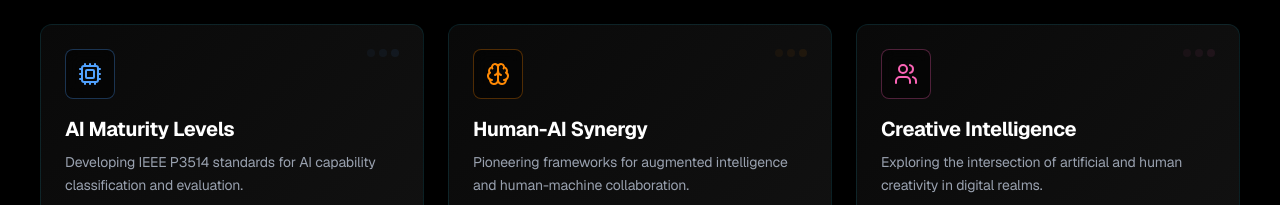
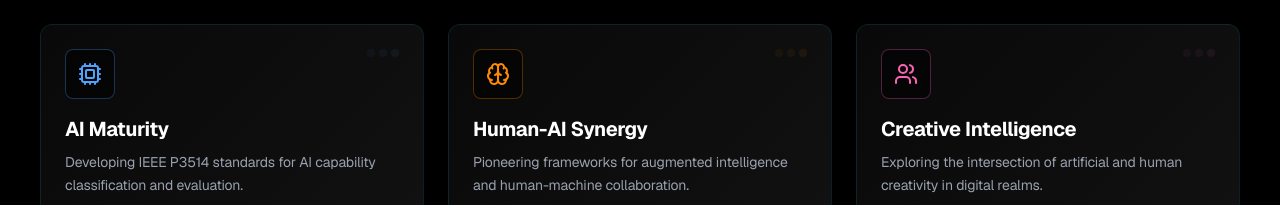
Before and after one commit to aivisionforum/aivisionforum.github.io, a Next.js app: page / in a window 1280 px wide. Shown: the part 1719-1924 px from the top of the page. Built offline with nearby package versions, Linux system fonts and the light colour scheme.

Commit message:
Simplify working group name to 'AI Maturity'

```diff
--- a/components/WorkingGroups.tsx
+++ b/components/WorkingGroups.tsx
@@ -35,7 +35,7 @@ const WorkingGroups = () => {
     },
     {
       id: 4,
-      title: "AI Maturity Levels",
+      title: "AI Maturity",
       icon: Cpu,
       description: "Developing IEEE P3514 standards for AI capability classification and evaluation.",
       stats: "IEEE P3514 Standard",
```
